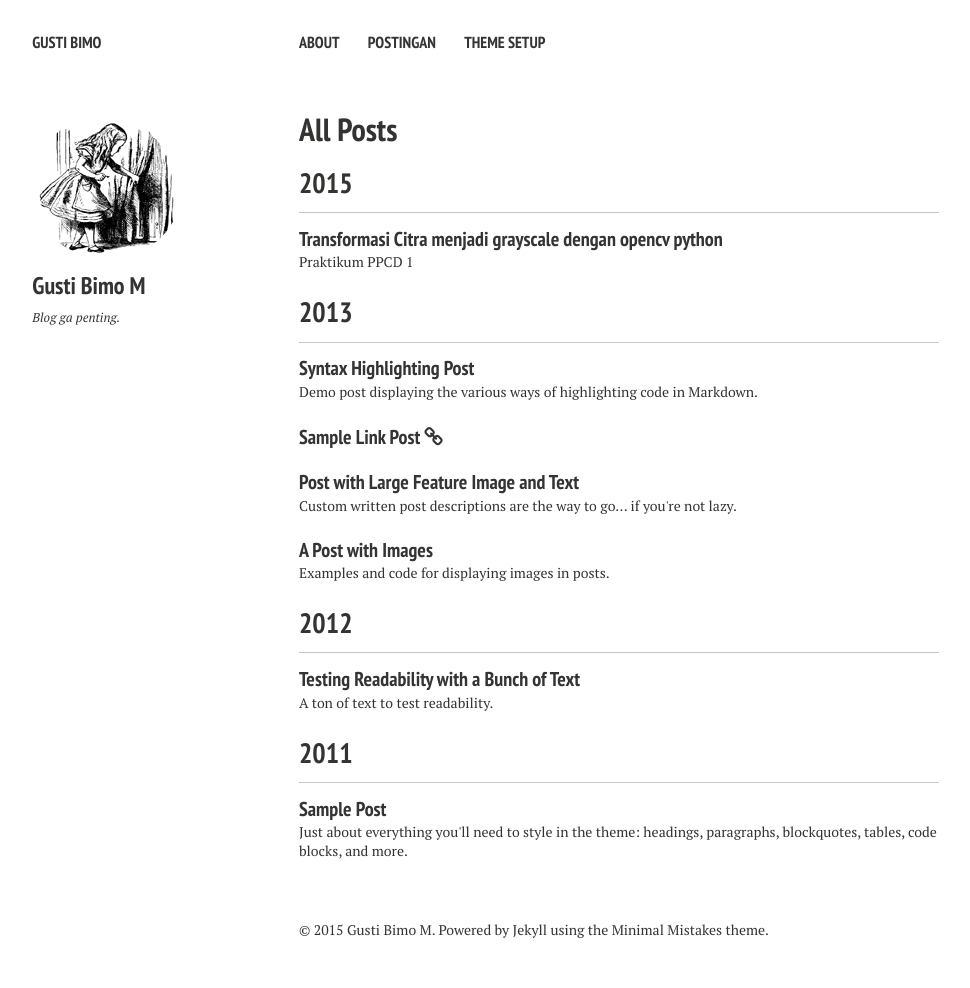
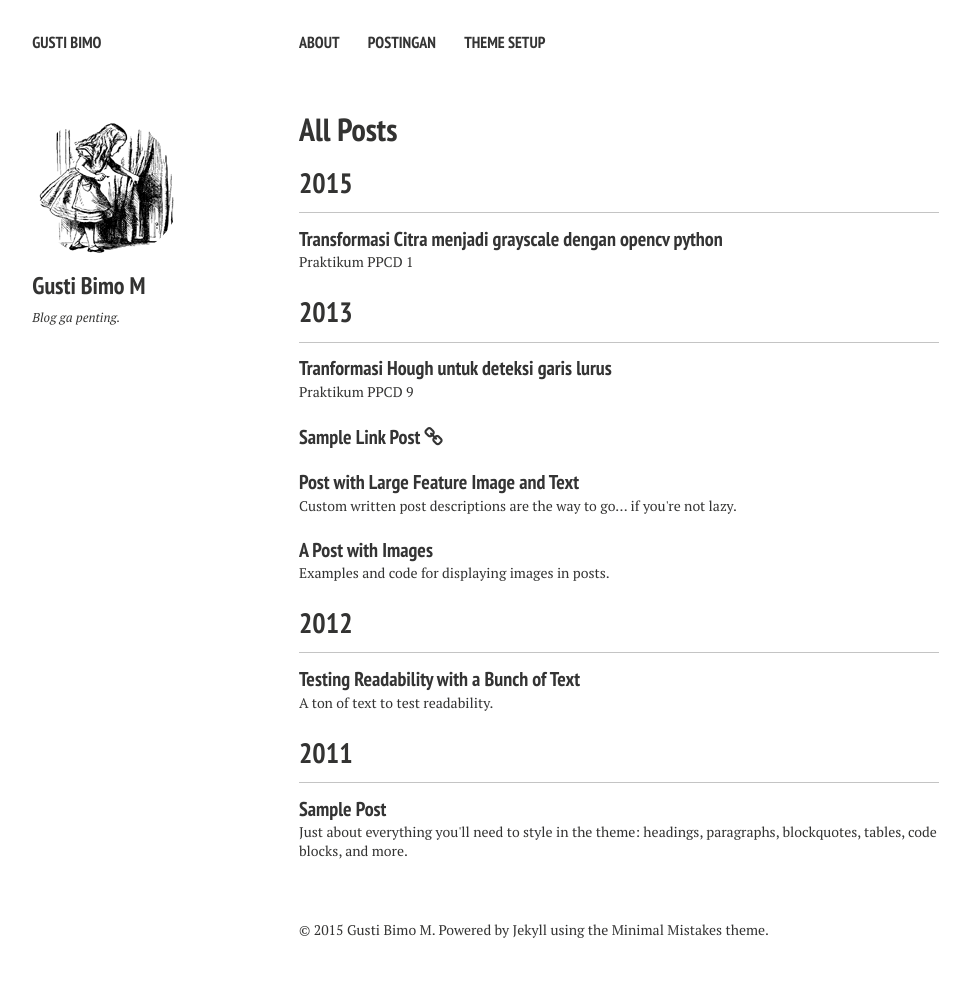
Before and after one commit to bimomarlaw/bimomarlaw.github.io, a Jekyll site: the page built from posts/index.md, in a window 1280 px wide. Shown: the whole page, without its empty margins (21-991 px from the left). Built offline with Jekyll 4.4.1, drawn with Linux system fonts in a browser that asks for light colours; nearby versions of some CDN libraries; part of the change alters nothing that is shown.

Commit message:
Update 2013-08-16-code-highlighting-post.md

```diff
--- a/_posts/2013-08-16-code-highlighting-post.md
+++ b/_posts/2013-08-16-code-highlighting-post.md
@@ -1,121 +1,61 @@
 ---
 layout: post
-title: Syntax Highlighting Post
-excerpt: "Demo post displaying the various ways of highlighting code in Markdown."
+title: Tranformasi Hough untuk deteksi garis lurus
+excerpt: "Praktikum PPCD 9"
 tags: [sample post, code, highlighting]
-modified: 2014-09-14
+modified: 2015-11-24
 comments: true
 ---
 
-Syntax highlighting is a feature that displays source code, in different colors and fonts according to the category of terms. This feature facilitates writing in a structured language such as a programming language or a markup language as both structures and syntax errors are visually distinct. Highlighting does not affect the meaning of the text itself; it is intended only for human readers.[^1]
+Hough Transform adalah suatu metode untuk mendeteksi garis , lingkaran , atau bentuk lainya.Dasar dari Hough transform adalah transformasi garis, yang mana digunakan untuk mencari garis lurus pada citra biner.Pada Hough line transform digunakan titik-titik pada citra biner sebagai bagian dari himpunan kemungkinan garis.Titik pada tiap garis direpresentasikan sebagai titik koordinat polar(rho,theta).Persamaan untuk tiap garis adalah `rho = x cos theta + y sin theta`.[:^1]
 
-[^1]: <http://en.wikipedia.org/wiki/Syntax_highlighting>
+Pada kesempatan kaliini saya ingin berbagi
+[^1]: <https://en.wikipedia.org/wiki/Hough_transform>
 
-### Pygments Code Blocks
-
-To modify styling and highlight colors edit `/_sass/_pygments.scss`.
+### Source Code Python
 
 {% highlight css %}
-#container {
-    float: left;
-    margin: 0 -240px 0 0;
-    width: 100%;
-}
+import cv2
+import numpy as np
+
+img = cv2.imread('dor.jpg')
+gray = cv2.cvtColor(img,cv2.COLOR_BGR2GRAY)
+edges = cv2.Canny(gray,50,150,apertureSize = 3)
+minLineLength = 100
+maxLineGap = 10
+lines = cv2.HoughLines(edges,1,np.pi/180,100,minLineLength,maxLineGap)
+for x1,y1,x2,y2 in lines[0]:
+    cv2.line(img,(x1,y1),(x2,y2),(0,255,0),2)
+
+cv2.imwrite('houghlines5.jpg',img)
+cv2.imshow('hough trans', img)
+cv2.imshow('canny',edges)
+cv2.waitKey(0)                 # Waits forever for user to press any key
+cv2.destroyAllWindows()
 {% endhighlight %}
 
-{% highlight html %}
-{% raw %}
-<nav class="pagination" role="navigation">
-    {% if page.previous %}
-        <a href="{{ site.url }}{{ page.previous.url }}" class="btn" title="{{ page.previous.title }}">Previous article</a>
-    {% endif %}
-    {% if page.next %}
-        <a href="{{ site.url }}{{ page.next.url }}" class="btn" title="{{ page.next.title }}">Next article</a>
-    {% endif %}
-</nav><!-- /.pagination -->
-{% endraw %}
-{% endhighlight %}
+Selain untuk mendeteksi garis, pada Hough transform juga terdapat metode untuk mendetesi lingkaran pada citra.Hough transfrom untuk lingkaran membutuhkan penggunaan memori yanglebih daripada Line Hough Transfrom, karena pada metode ini digunakan parameter tambahan yaitu titik radius. Oleh karena itu, digunakan trik untuk mengatasi masalah tersebut yaitu memanggil method `CV_HOUGH_GRADIENT` dari library opencv.
 
-{% highlight ruby %}
-module Jekyll
-  class TagIndex < Page
-    def initialize(site, base, dir, tag)
-      @site = site
-      @base = base
-      @dir = dir
-      @name = 'index.html'
-      self.process(@name)
-      self.read_yaml(File.join(base, '_layouts'), 'tag_index.html')
-      self.data['tag'] = tag
-      tag_title_prefix = site.config['tag_title_prefix'] || 'Tagged: '
-      tag_title_suffix = site.config['tag_title_suffix'] || '&#8211;'
-      self.data['title'] = "#{tag_title_prefix}#{tag}"
-      self.data['description'] = "An archive of posts tagged #{tag}."
-    end
-  end
-end
-{% endhighlight %}
+##Source Code Hough Circle
+{% gist mmistakes/6589546 %}
+import cv2
+import cv2.cv
+import numpy as np
 
+img = cv2.imread('images.png',0)
+img = cv2.medianBlur(img,5)
+cimg = cv2.cvtColor(img,cv2.COLOR_GRAY2BGR)
 
-### Standard Code Block
+circles = cv2.HoughCircles(img,cv2.cv.CV_HOUGH_GRADIENT,1,20,
+                            param1=50,param2=30,minRadius=0,maxRadius=0)
 
-    {% raw %}
-    <nav class="pagination" role="navigation">
-        {% if page.previous %}
-            <a href="{{ site.url }}{{ page.previous.url }}" class="btn" title="{{ page.previous.title }}">Previous article</a>
-        {% endif %}
-        {% if page.next %}
-            <a href="{{ site.url }}{{ page.next.url }}" class="btn" title="{{ page.next.title }}">Next article</a>
-        {% endif %}
-    </nav><!-- /.pagination -->
-    {% endraw %}
+circles = np.uint16(np.around(circles))
+for i in circles[0,:]:
+    # draw the outer circle
+    cv2.circle(cimg,(i[0],i[1]),i[2],(0,255,0),2)
+    # draw the center of the circle
+    cv2.circle(cimg,(i[0],i[1]),2,(0,0,255),3)
 
-
-### Fenced Code Blocks
-
-To modify styling and highlight colors edit `/_sass/_coderay.scss`. Line numbers and a few other things can be modified in `_config.yml`. Consult [Jekyll's documentation](http://jekyllrb.com/docs/configuration/) for more information.
-
-~~~ css
-#container {
-    float: left;
-    margin: 0 -240px 0 0;
-    width: 100%;
-}
-~~~
-
-~~~ html
-{% raw %}<nav class="pagination" role="navigation">
-    {% if page.previous %}
-        <a href="{{ site.url }}{{ page.previous.url }}" class="btn" title="{{ page.previous.title }}">Previous article</a>
-    {% endif %}
-    {% if page.next %}
-        <a href="{{ site.url }}{{ page.next.url }}" class="btn" title="{{ page.next.title }}">Next article</a>
-    {% endif %}
-</nav><!-- /.pagination -->{% endraw %}
-~~~
-
-~~~ ruby
-module Jekyll
-  class TagIndex < Page
-    def initialize(site, base, dir, tag)
-      @site = site
-      @base = base
-      @dir = dir
-      @name = 'index.html'
-      self.process(@name)
-      self.read_yaml(File.join(base, '_layouts'), 'tag_index.html')
-      self.data['tag'] = tag
-      tag_title_prefix = site.config['tag_title_prefix'] || 'Tagged: '
-      tag_title_suffix = site.config['tag_title_suffix'] || '&#8211;'
-      self.data['title'] = "#{tag_title_prefix}#{tag}"
-      self.data['description'] = "An archive of posts tagged #{tag}."
-    end
-  end
-end
-~~~
-
-### GitHub Gist Embed
-
-An example of a Gist embed below.
-
-{% gist mmistakes/6589546 %}
+cv2.imshow('detected circles',cimg)
+cv2.waitKey(0)
+cv2.destroyAllWindows()
```
